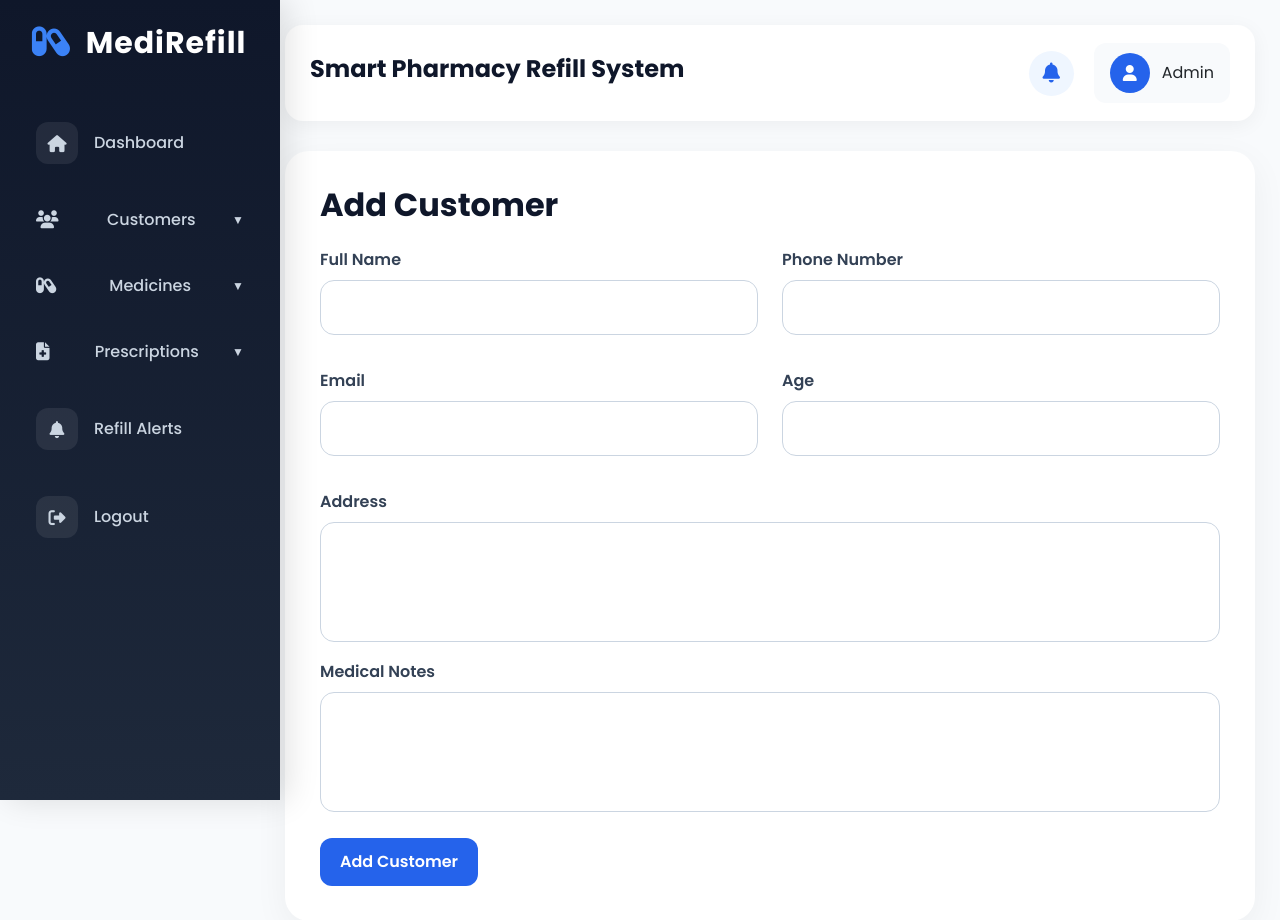
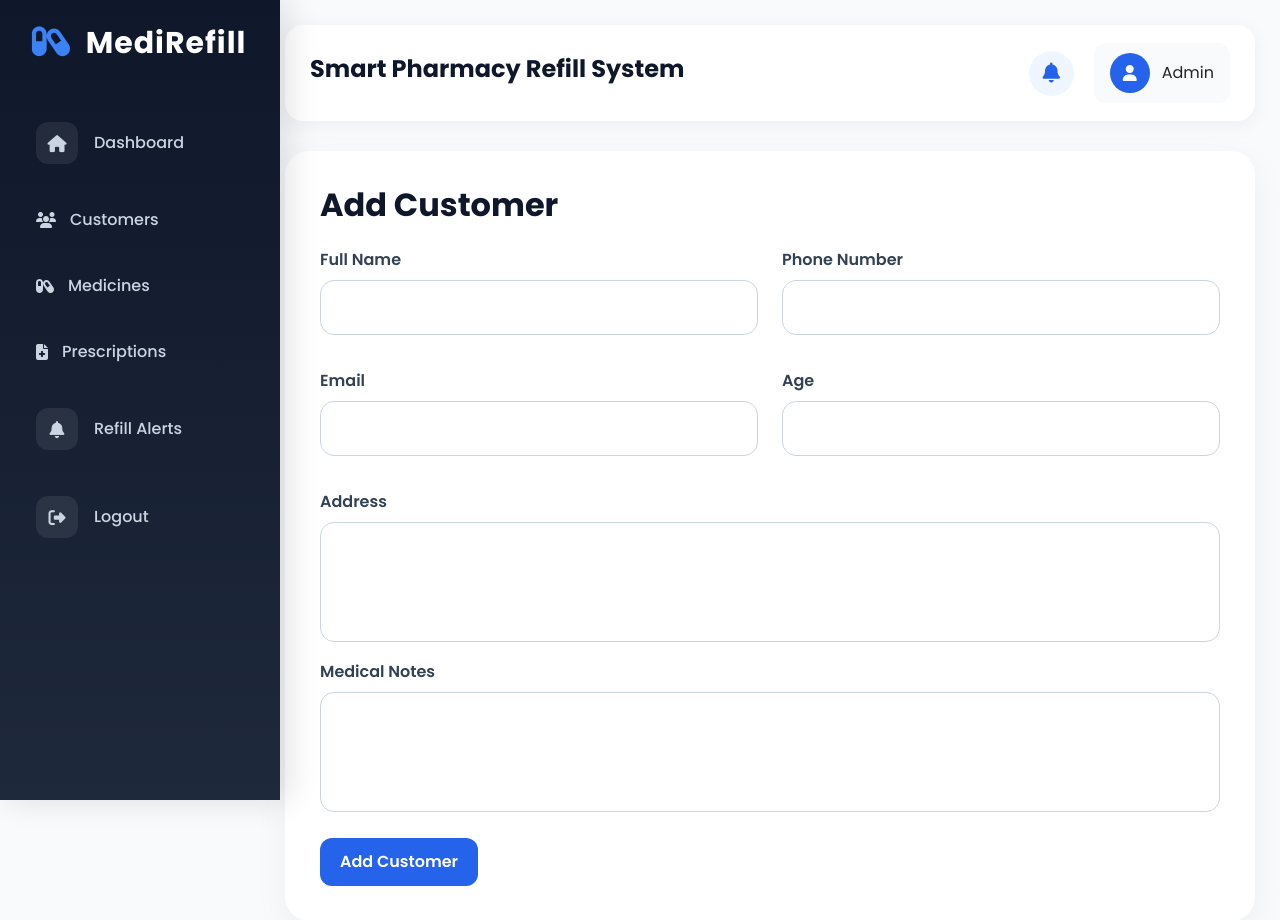
Before and after one commit to harsh-parit/medirefill-system, a PHP site: page /medirefill-system/customers/add.php in a window 1280 px wide. Shown: the top 920 px of the page. Run offline with PHP 8.4, Linux system fonts and the light colour scheme.

Commit message:
sidebar CURD operations routed

```diff
--- a/assets/css/style.css
+++ b/assets/css/style.css
@@ -653,10 +653,6 @@ label{
         padding:14px;
     }
 
-    .menu li a span{
-        display:none;
-    }
-
     .content{
         margin-left:80px;
         padding:15px;
@@ -694,64 +690,54 @@ label{
 
 }
 
-.submenu {
-    display: none;
-    margin-left: 15px;
-    margin-bottom: 10px;
-    padding-left: 10px;
+/* =========================
+   SIMPLE SIDEBAR SUBMENU
+========================= */
+
+.menu-title{
+    color:#cbd5e1;
+    display:flex;
+    align-items:center;
+    gap:14px;
+    padding:14px 18px;
+    border-radius:14px;
+    cursor:pointer;
+    font-size:16px;
+    font-weight:500;
+    transition:0.3s ease;
 }
 
-.submenu li {
-    list-style: none;
-    margin: 8px 0;
-}
-
-.submenu li a {
-    text-decoration: none;
-    color: #ddd;
-    font-size: 14px;
-    transition: 0.3s;
-}
-
-.submenu li a:hover {
-    color: #fff;
-}
-
-.dropdown-btn {
-    cursor: pointer;
-    display: flex;
-    justify-content: space-between;
-    align-items: center;
-}
-
-.dropdown-btn span {
-    font-size: 12px;
-}
-
-.dropdown-btn{
-    color:#cbd5e1;
-    display:flex;
-    justify-content:space-between;
-    align-items:center;
-    padding:14px 18px;
-    border-radius:14px;
-    transition:0.3s ease;
-    font-size:16px;
-    font-weight:500;
-    cursor:pointer;
-    margin-bottom:5px;
-}
-
-.dropdown-btn:hover{
+.menu-title:hover{
     background:#2563eb;
     color:white;
 }
 
-.dropdown-btn i{
-    margin-right:12px;
-    font-size:18px;
+.submenu{
+    margin-left:20px;
+    margin-top:5px;
+    display:none;
 }
 
-.dropdown-btn span{
-    font-size:12px;
+.has-submenu:hover .submenu{
+    display:block;
 }
+
+.submenu li{
+    list-style:none;
+    margin-bottom:8px;
+}
+
+.submenu li a{
+    text-decoration:none;
+    color:#cbd5e1;
+    display:block;
+    padding:10px 14px;
+    border-radius:10px;
+    font-size:14px;
+    transition:0.3s ease;
+}
+
+.submenu li a:hover{
+    background:#1e40af;
+    color:white;
+}
--- a/includes/header.php
+++ b/includes/header.php
@@ -1,3 +1,5 @@
+<?php include_once 'config.php'; ?>
+
 <!DOCTYPE html>
 <html lang="en">
 
@@ -18,13 +20,13 @@
 
     <!-- YOUR CUSTOM CSS -->
 
-    <link rel="stylesheet" href="assets/css/style.css">
-    <link rel="stylesheet" href="../assets/css/add.css">
-    <link rel="stylesheet" href="../assets/css/edit.css">
-    <link rel="stylesheet" href="../assets/css/view.css">
-    <link rel="stylesheet" href="../assets/css/delete.css">
-    <link rel="stylesheet" href="../assets/css/sidebar.css">
-    <link rel="stylesheet" href="../assets/css/navbar.css">
+    <link rel="stylesheet" href="<?php echo BASE_URL; ?>assets/css/style.css">
+    <link rel="stylesheet" href="<?php echo BASE_URL; ?>assets/css/add.css">
+    <link rel="stylesheet" href="<?php echo BASE_URL; ?>assets/css/edit.css">
+    <link rel="stylesheet" href="<?php echo BASE_URL; ?>assets/css/view.css">
+    <link rel="stylesheet" href="<?php echo BASE_URL; ?>assets/css/delete.css">
+    <link rel="stylesheet" href="<?php echo BASE_URL; ?>assets/css/sidebar.css">
+    <link rel="stylesheet" href="<?php echo BASE_URL; ?>assets/css/navbar.css">
 </head>
 
 <body>
--- a/includes/sidebar.php
+++ b/includes/sidebar.php
@@ -1,43 +1,43 @@
-<?php include 'config.php'; ?>
+<?php include_once 'config.php'; ?>
 
 <div class="sidebar">
 
-    <!-- LOGO -->
+    <div class="logo">
 
-    <div class="logo">
         <h2>
             <i class="fa-solid fa-capsules"></i>
             MediRefill
         </h2>
+
     </div>
-
-    <!-- MENU -->
 
     <ul class="menu">
 
         <!-- DASHBOARD -->
 
         <li>
+
             <a href="<?php echo BASE_URL; ?>dashboard.php">
 
                 <i class="fa-solid fa-house"></i>
 
-                Dashboard
+                <span>Dashboard</span>
 
             </a>
+
         </li>
 
         <!-- CUSTOMERS -->
 
-        <li class="dropdown-btn">
+        <li class="has-submenu">
+
+            <div class="menu-title">
 
                 <i class="fa-solid fa-users"></i>
 
-            Customers
+                <span>Customers</span>
 
-            <span>▼</span>
-
-        </li>
+            </div>
 
             <ul class="submenu">
 
@@ -59,17 +59,19 @@
 
             </ul>
 
+        </li>
+
         <!-- MEDICINES -->
 
-        <li class="dropdown-btn">
+        <li class="has-submenu">
+
+            <div class="menu-title">
 
                 <i class="fa-solid fa-capsules"></i>
 
-            Medicines
+                <span>Medicines</span>
 
-            <span>▼</span>
-
-        </li>
+            </div>
 
             <ul class="submenu">
 
@@ -91,17 +93,19 @@
 
             </ul>
 
+        </li>
+
         <!-- PRESCRIPTIONS -->
 
-        <li class="dropdown-btn">
+        <li class="has-submenu">
+
+            <div class="menu-title">
 
                 <i class="fa-solid fa-file-medical"></i>
 
-            Prescriptions
+                <span>Prescriptions</span>
 
-            <span>▼</span>
-
-        </li>
+            </div>
 
             <ul class="submenu">
 
@@ -123,60 +127,36 @@
 
             </ul>
 
+        </li>
+
         <!-- REFILL ALERTS -->
 
         <li>
+
             <a href="<?php echo BASE_URL; ?>dashboard.php">
 
                 <i class="fa-solid fa-bell"></i>
 
-                Refill Alerts
+                <span>Refill Alerts</span>
 
             </a>
+
         </li>
 
         <!-- LOGOUT -->
 
         <li>
+
             <a href="<?php echo BASE_URL; ?>logout.php">
 
                 <i class="fa-solid fa-right-from-bracket"></i>
 
-                Logout
+                <span>Logout</span>
 
             </a>
+
         </li>
 
     </ul>
 
 </div>
-
-<!-- SIDEBAR DROPDOWN SCRIPT -->
-
-<script>
-
-const dropdowns = document.querySelectorAll(".dropdown-btn");
-
-dropdowns.forEach(dropdown => {
-
-    dropdown.addEventListener("click", () => {
-
-        dropdown.classList.toggle("active");
-
-        const submenu = dropdown.nextElementSibling;
-
-        if(submenu.style.display === "block"){
-
-            submenu.style.display = "none";
-
-        } else {
-
-            submenu.style.display = "block";
-
-        }
-
-    });
-
-});
-
-</script>
```
Lines whose indentation alone changed are shown as unchanged.
